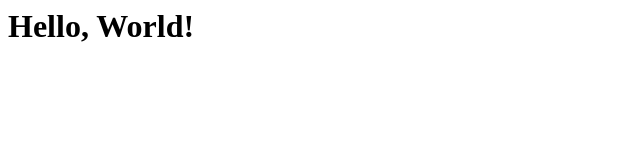
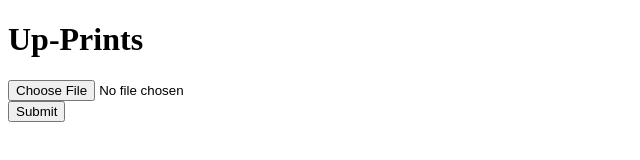
Before and after one commit to up-prints/up-prints.github.io, a plain HTML site: page index.html in a window 1280 px wide. Shown: the whole page, without its empty margins (0-640 px from the left). Drawn offline with Linux system fonts and the light colour scheme.

Commit message:
Update index.html

```diff
--- a/index.html
+++ b/index.html
@@ -1 +1,18 @@
-<h1>Hello, World!</h1>
+<!DOCTYPE html>
+
+<html>
+  <head>
+    <meta charset="utf-8">
+    <meta name="viewport" content="width=device-width, initial-scale=1">
+
+    <title>Up-Prints</title>
+  </head>
+  <body>
+    <h1>Up-Prints</h1>
+    <form action="#">
+      <input type="file" id="myFile" name="filename">
+      <br>
+      <input type="submit">
+    </form>
+  </body>
+</html>
```
